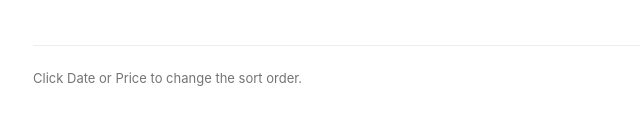
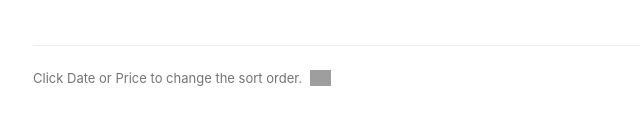
Before and after one commit to echosoar/acquire, a plain HTML site: page index.html in a window 1280 px wide. Shown: the part 4393-4517 px from the top of the page, 15-655 px from the left. Drawn offline with Linux system fonts and the light colour scheme; grey boxes are pictures that could not be loaded.

Commit message:
fix: badge

```diff
--- a/index.html
+++ b/index.html
@@ -193,6 +193,9 @@
         border-top: 1px solid var(--line-soft);
         color: var(--muted);
         font-size: 13px;
+        display: flex;
+        gap: 8px;
+        align-items: center;
       }
 
       @media (max-width: 680px) {
@@ -267,6 +270,7 @@
 
       <footer class="site-footer">
         Click Date or Price to change the sort order.
+        <img style="height: 16px;width: auto;" src="https://not.aiznb.com/img?style=today&url=https://aiznb.com/acquire/"  />
       </footer>
     </main>
 
```
